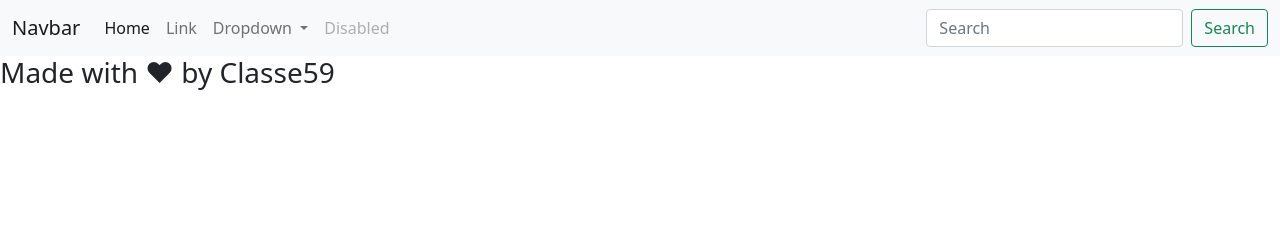
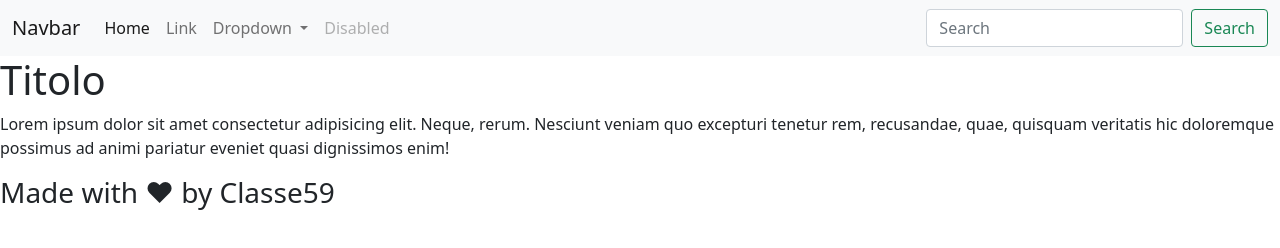
Before and after one commit to Penna92/live_coding_20_giugno, a plain HTML site: page git-prova/index.html in a window 1280 px wide. Drawn offline with nearby package versions, Linux system fonts and the light colour scheme.

Commit message:
Added main content

```diff
--- a/git-prova/index.html
+++ b/git-prova/index.html
@@ -58,6 +58,10 @@
         </nav>
     </header>
     <main>
+        <h1>Titolo</h1>
+        <p>Lorem ipsum dolor sit amet consectetur adipisicing elit. Neque, rerum. Nesciunt veniam quo excepturi tenetur
+            rem, recusandae, quae, quisquam veritatis hic doloremque possimus ad animi pariatur eveniet quasi
+            dignissimos enim!</p>
     </main>
     <footer>
         <h3>Made with &heartsuit; by Classe59</h3>
```
